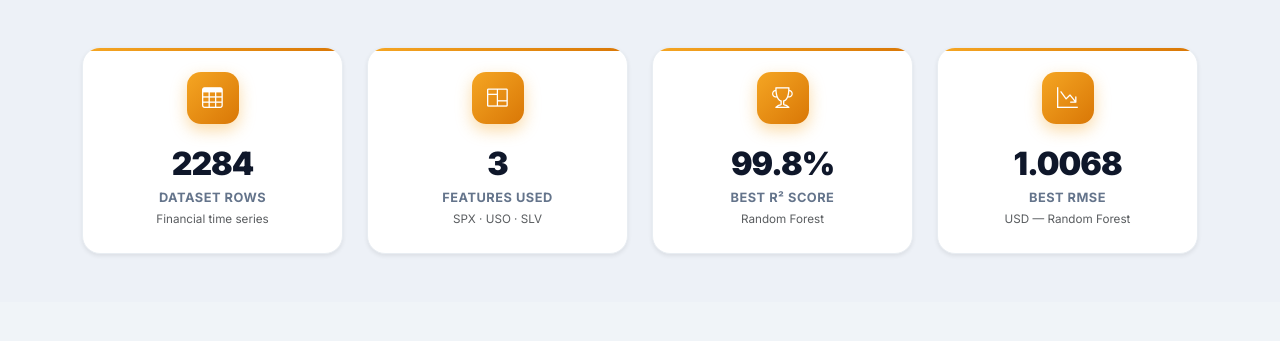
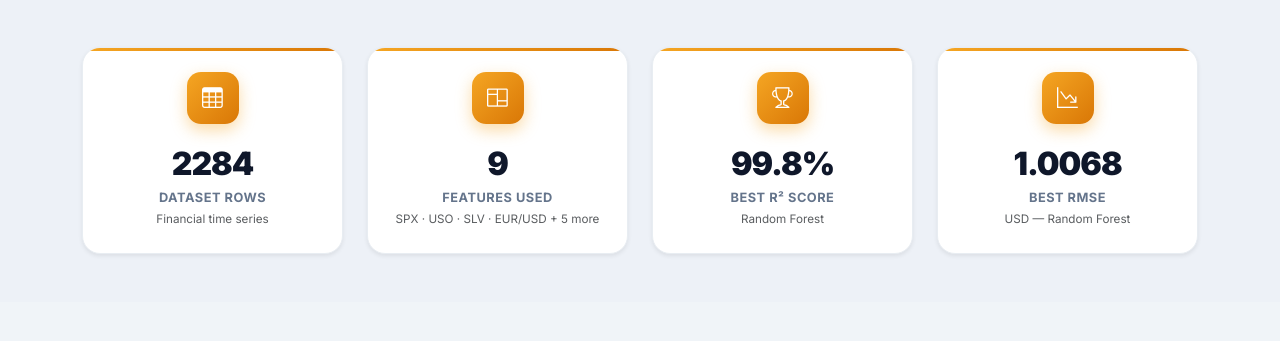
Before and after one commit to AbhiramHirde/goldml-flask-app, a Flask app: page / in a window 1280 px wide. Shown: the part 652-993 px from the top of the page. Run offline with Flask 3, Linux system fonts and the light colour scheme; parts of the project's set-up code (start-up, migrations or seed data) failed here and were passed over.

Commit message:
Fix outdated feature count on home page (3 to 9)

```diff
--- a/templates/index.html
+++ b/templates/index.html
@@ -45,7 +45,7 @@
       {% set best_r2 = results['Random Forest']['r2'] %}
       {% set kpis = [
         ('bi-table', 'Dataset Rows', stats.shape[0]|string, 'Financial time series'),
-        ('bi-columns', 'Features Used', '3', 'SPX · USO · SLV'),
+        ('bi-columns', 'Features Used', '9', 'SPX · USO · SLV · EUR/USD + 5 more'),
         ('bi-trophy', 'Best R² Score', (best_r2 * 100)|round(2)|string + '%', 'Random Forest'),
         ('bi-graph-down-arrow', 'Best RMSE', results['Random Forest']['rmse']|string, 'USD — Random Forest'),
       ] %}
```
